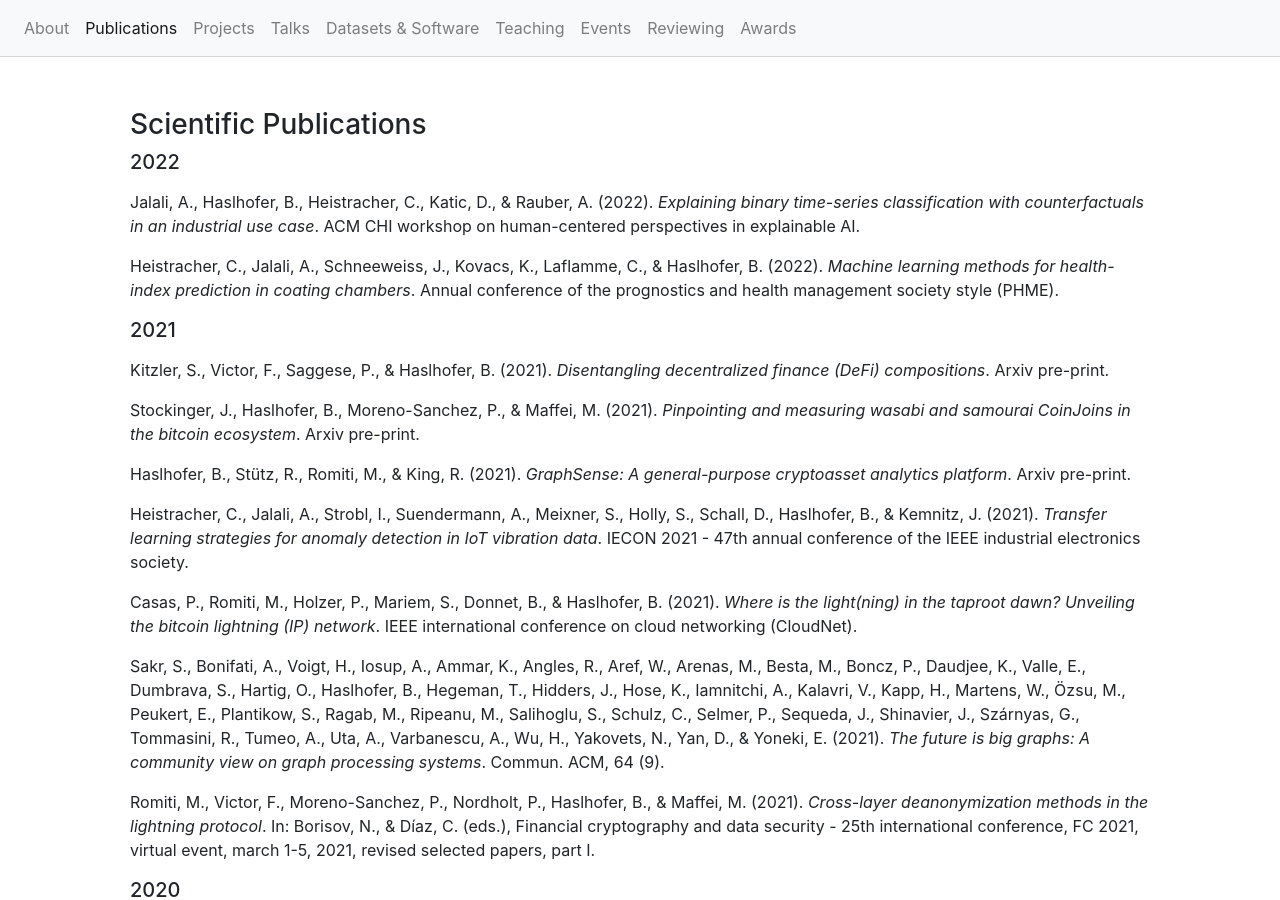
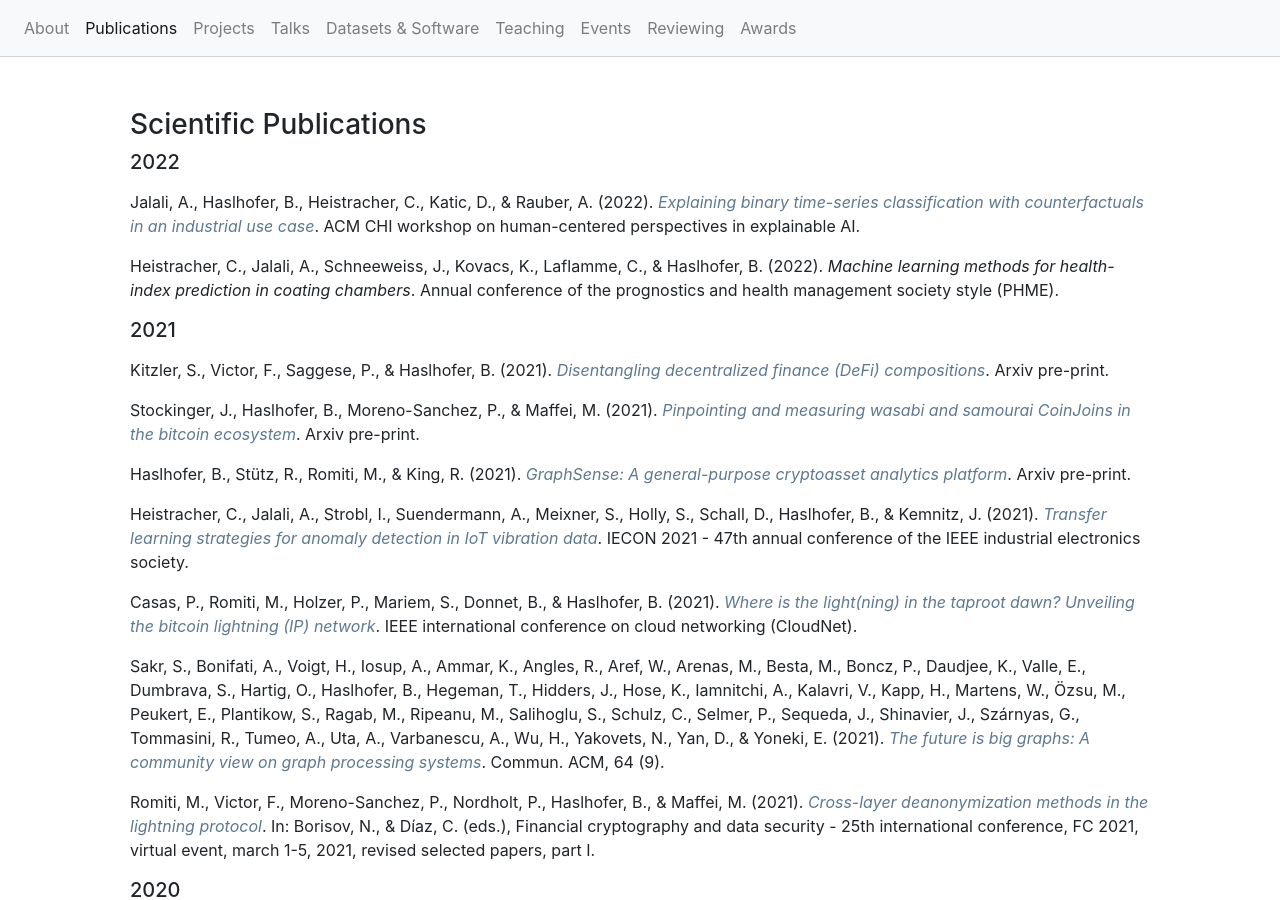
Before and after one commit to behas/behas.github.com, a Jekyll site: the page built from publications.html, in a window 1280 px wide and 900 px high. Built offline with Jekyll 4.4.1, drawn with Linux system fonts in a browser that asks for light colours; a style sheet for code colours, icons or effects is not loaded.

Commit message:
fixed publication links

```diff
--- a/_includes/publication.html
+++ b/_includes/publication.html
@@ -17,8 +17,8 @@
 
 ({{ pub_date }}).
 
-{% if publication.URL %}
-  <a href="{{publication.URL}}" target="_blank"><em>{{ publication.title }}</em></a>.
+{% if publication.url %}
+  <a href="{{publication.url}}" target="_blank"><em>{{ publication.title }}</em></a>.
 {% else %}
   <em>{{ publication.title }}</em>.
 {% endif %}
```
